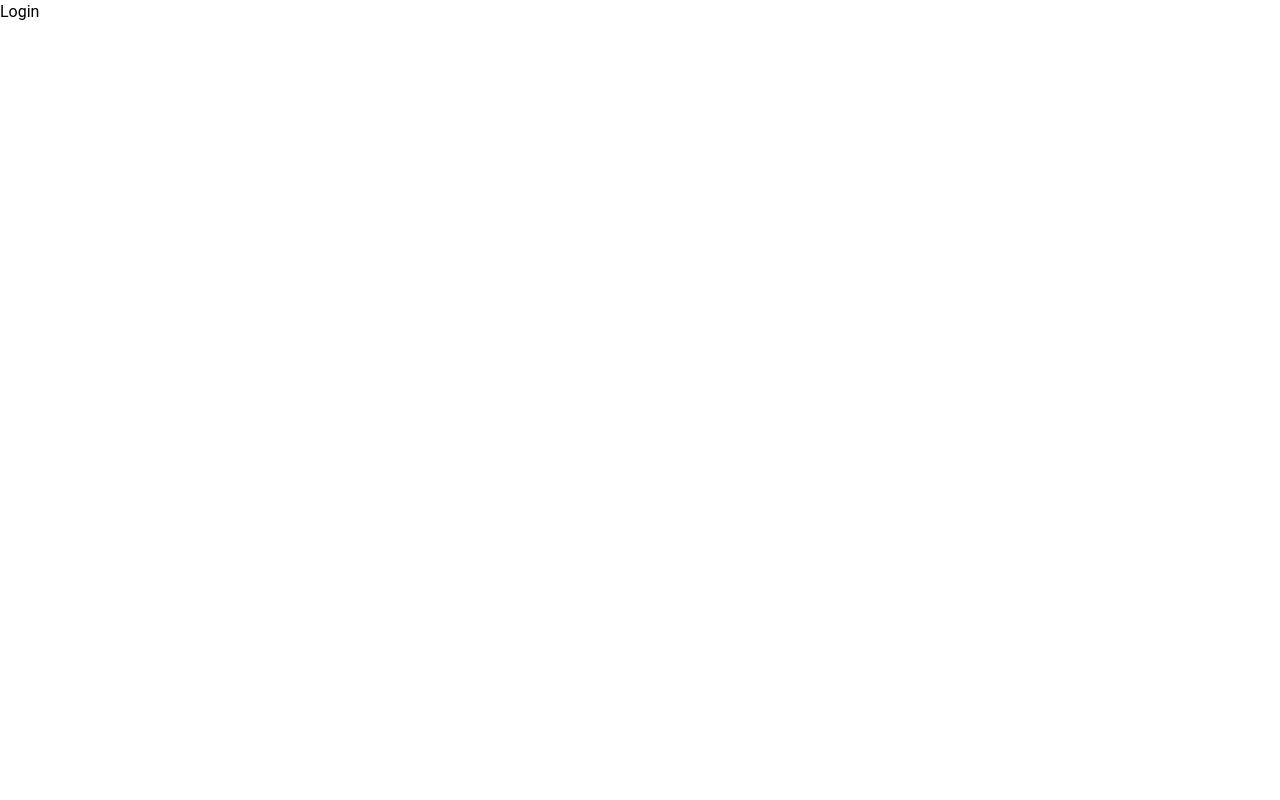
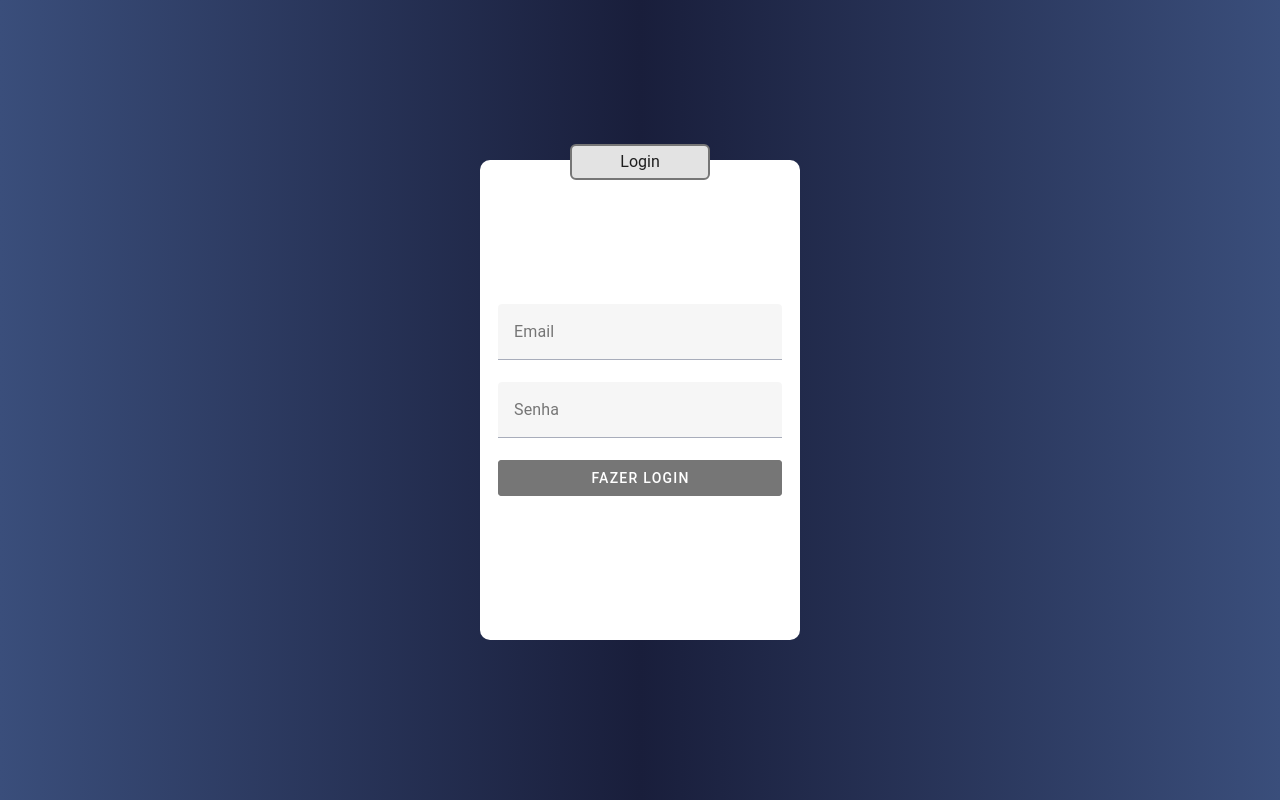
Before and after one commit to RicardoFM1/FrontendVue-DesapegueJa, a Vue app: page /login in a window 1280 px wide. Built offline with nearby package versions, Linux system fonts and the light colour scheme; the HTML template or start-up script is replaced by a standard one.

Commit message:
css do login e cadastro e validaçoes prontas

```diff
--- a/src/pages/cadastro/cadastro.vue
+++ b/src/pages/cadastro/cadastro.vue
@@ -10,14 +10,15 @@
                 ">
                     Cadastro
                 </v-sheet>
-                <v-form class="formCadastro" style="width: 100%;"
+                <v-form class="formCadastro" ref="form" style="width: 100%;"
 
-                @submit.prevent>
+                @submit.prevent="onSubmit">
 
                     <v-text-field
                     label="Email"
                     v-model="usuario.email"
                     type="email"
+                    base-color="#293559"
                     :rules="rulesEmail"
                     >
                     </v-text-field>
@@ -25,6 +26,7 @@
                     label="Senha"
                     v-model="usuario.senha"
                     type="password"
+                    base-color="#293559"
                     :rules="rulesSenha"
                     >
 
@@ -33,11 +35,14 @@
                 label="Confirmar senha"
                 v-model="usuario.confirmSenha"
                 type="password"
+                base-color="#293559"
                 :rules="rulesSenhasIguais"
+
                 >
 
                 </v-text-field>
-                <v-btn :disabled="disabled" color="black" class="btnCadastrar" type="submit" block>Cadastrar</v-btn>
+                <v-btn :disabled="disabled" :loading="loading" color="black" class="btnCadastrar" type="submit" block>Cadastrar</v-btn>
+
                 </v-form>
             </v-sheet>
 
@@ -47,13 +52,36 @@
 
 
 <script setup>
-import { ref, computed } from "vue";
+import { ref, computed, watch } from "vue";
 
 const usuario = ref({
     email: "",
     senha: "",
     confirmSenha: ""
 })
+const loading = ref(false)
+
+const onSubmit = async() => {
+
+   loading.value = true
+   try{
+        setTimeout(() => {
+            console.log("Cadastrado!")
+        }, 1000);
+    }
+    catch(err){
+        console.log("Erro ao cadastrar", err)
+    }finally{
+        setTimeout(() => {
+            loading.value = false
+        }, 2000);
+    }
+
+
+
+}
+
+
 
 const rulesEmail = [
     value => !!value || 'Obrigatório preencher!',
@@ -71,18 +99,14 @@ const rulesSenhasIguais = [
     value => value === usuario.value.senha || "As senhas precisam ser iguais!"
 ]
 
-const senhasIguais = computed(() => {
-    if(usuario.value.confirmSenha === usuario.value.senha){
-        return;
-    }
-    else{
-        return "As senhas precisam ser iguais!"
-    }
-})
+
 
 const disabled = computed(() => {
-  return usuario.value.email === "" || usuario.value.senha === "" ||
-  usuario.value.confirmSenha != usuario.value.senha;
+if(usuario.value.email === "" || usuario.value.senha === "" ||
+  usuario.value.confirmSenha != usuario.value.senha){
+      return true
+  }
+
 });
 
 </script>
@@ -92,5 +116,5 @@ const disabled = computed(() => {
 
 
 <style>
-@import "./cadastro.css"
+@import "../css/paginasLogineCadastro/logineCadastro.css"
 </style>
--- a/src/pages/cadastro/cadastro.css
+++ b/src/pages/css/paginasLogineCadastro/logineCadastro.css
@@ -5,13 +5,13 @@
 }
 
 
-.fundoCadastro{
+.fundoCadastro, .fundoLogin{
     background: linear-gradient(to right, #3a4e7b, #191e3b, #3a4e7b);
     height: 100vh;
     width: 100vw;
 }
 
-.divFormCadastro{
+.divFormCadastro, .divFormLogin{
     display: flex;
     justify-content: center;
     align-items: center;
@@ -19,7 +19,7 @@
     height: 100%;
 
 }
-.sheetCadastro{
+.sheetCadastro, .sheetLogin{
     display: flex;
     flex-direction: column;
     background-color: white;
--- a/src/pages/login/login.vue
+++ b/src/pages/login/login.vue
@@ -1,5 +1,78 @@
 <template>
-<div>
-    <p>Login</p>
+<div class="fundoLogin">
+
+        <div class="divFormLogin">
+            <v-sheet style="display: flex; border-radius: 10px;
+                justify-content: center; flex-direction: column; width: 25%; height: 60%;
+                "  class="sheetLogin">
+                <v-sheet style="position: absolute; top: 18%; background-color: #e3e3e3;
+                padding: 4px 48px 4px 48px; border-radius: 6px; border: 2px solid #767676;
+                ">
+                    Login
+                </v-sheet>
+                <v-form class="formLogin" ref="form" style="width: 100%;"
+
+                @submit.prevent="onSubmit">
+
+                    <v-text-field
+                    label="Email"
+                    v-model="usuario.email"
+                    type="email"
+                    base-color="#293559"
+                    >
+                    </v-text-field>
+                    <v-text-field
+                    label="Senha"
+                    v-model="usuario.senha"
+                    type="password"
+                    base-color="#293559"
+                    >
+
+                </v-text-field>
+                <v-btn :disabled="disabled" :loading="loading" color="black" class="btnCadastrar" type="submit" block>Fazer login</v-btn>
+
+                </v-form>
+            </v-sheet>
+
+    </div>
 </div>
 </template>
+
+<script setup>
+import { ref, computed } from "vue";
+
+const usuario = ref({
+    email: "",
+    senha: ""
+})
+const loading = ref(false)
+
+const onSubmit = async() => {
+
+   loading.value = true
+   try{
+        setTimeout(() => {
+            console.log("Cadastrado!")
+        }, 1000);
+    }
+    catch(err){
+        console.log("Erro ao cadastrar", err)
+    }finally{
+        setTimeout(() => {
+            loading.value = false
+        }, 2000);
+    }
+}
+
+const disabled = computed(() => {
+if(usuario.value.email === "" || usuario.value.senha === "" ||
+  usuario.value.confirmSenha != usuario.value.senha){
+      return true
+  }
+
+});
+</script>
+
+<style>
+@import "../css/paginasLogineCadastro/logineCadastro.css"
+</style>
```
